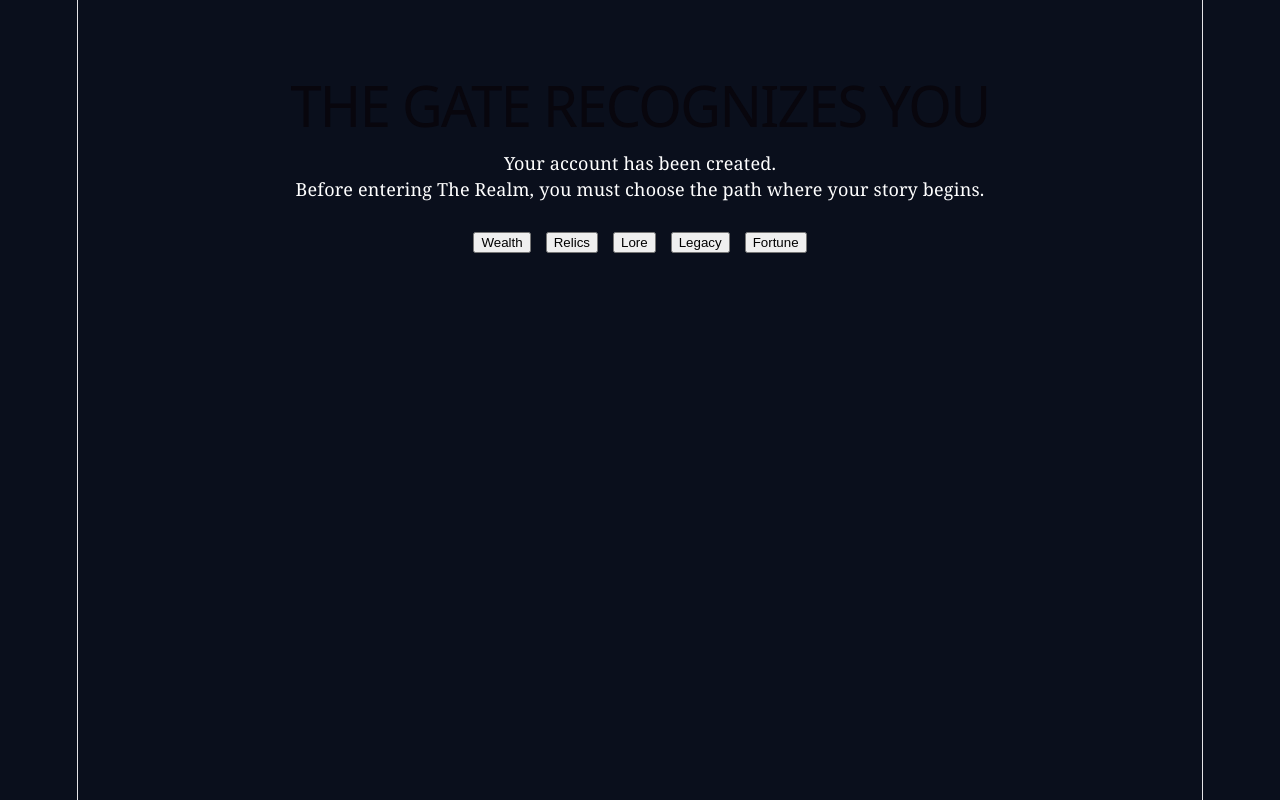
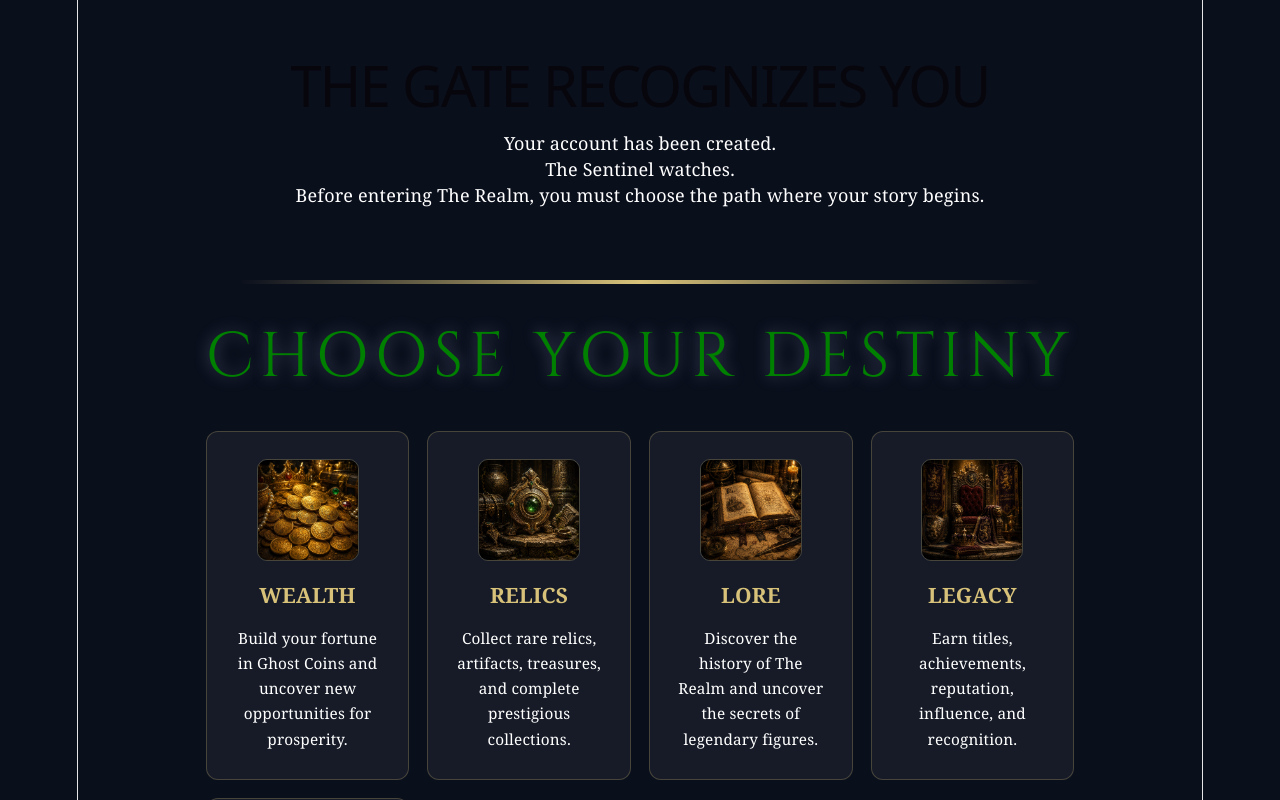
Before and after one commit to fperry64/the-realm, a React app in the folder web/: page /choose-destiny in a window 1280 px wide. Shown: the top 800 px of the page. Built offline with nearby package versions, Linux system fonts and the light colour scheme; the HTML template or start-up script is replaced by a standard one.

Commit message:
Add Vercel configuration for URL rewrites

```diff
--- a/web/src/ChooseDestiny.css
+++ b/web/src/ChooseDestiny.css
@@ -1,12 +1,6 @@
 .choose-destiny-page {
+  max-width: 1200px;
+  margin: 0 auto;
+  padding: 40px 20px;
   text-align: center;
-  padding: 60px 20px;
 }
-
-.destiny-buttons {
-  display: flex;
-  justify-content: center;
-  gap: 15px;
-  flex-wrap: wrap;
-  margin-top: 30px;
-}
--- a/web/src/pages/ChooseDestiny.jsx
+++ b/web/src/pages/ChooseDestiny.jsx
@@ -1,8 +1,15 @@
 import '../ChooseDestiny.css'
+
+import wealthImg from '../assets/wealth.png'
+import relicsImg from '../assets/relics.png'
+import loreImg from '../assets/lore.png'
+import legacyImg from '../assets/legacy.png'
+import fortuneImg from '../assets/fortune.png'
 
 function ChooseDestiny() {
   return (
     <div className="choose-destiny-page">
+
       <h1>THE GATE RECOGNIZES YOU</h1>
 
       <p>
@@ -10,16 +17,81 @@ function ChooseDestiny() {
       </p>
 
       <p>
+        The Sentinel watches.
+      </p>
+
+      <p>
         Before entering The Realm, you must choose the path where your story begins.
       </p>
 
-      <div className="destiny-buttons">
-        <button>Wealth</button>
-        <button>Relics</button>
-        <button>Lore</button>
-        <button>Legacy</button>
-        <button>Fortune</button>
+      <div className="section-divider"></div>
+
+      <h2 className="legend-title">CHOOSE YOUR DESTINY</h2>
+
+      <div className="pursuit-grid">
+
+        <div className="pursuit-card">
+          <img
+            src={wealthImg}
+            alt="Wealth"
+            className="pursuit-icon"
+          />
+          <h3>WEALTH</h3>
+          <p>
+            Build your fortune in Ghost Coins and uncover new opportunities for prosperity.
+          </p>
+        </div>
+
+        <div className="pursuit-card">
+          <img
+            src={relicsImg}
+            alt="Relics"
+            className="pursuit-icon"
+          />
+          <h3>RELICS</h3>
+          <p>
+            Collect rare relics, artifacts, treasures, and complete prestigious collections.
+          </p>
+        </div>
+
+        <div className="pursuit-card">
+          <img
+            src={loreImg}
+            alt="Lore"
+            className="pursuit-icon"
+          />
+          <h3>LORE</h3>
+          <p>
+            Discover the history of The Realm and uncover the secrets of legendary figures.
+          </p>
+        </div>
+
+        <div className="pursuit-card">
+          <img
+            src={legacyImg}
+            alt="Legacy"
+            className="pursuit-icon"
+          />
+          <h3>LEGACY</h3>
+          <p>
+            Earn titles, achievements, reputation, influence, and recognition.
+          </p>
+        </div>
+
+        <div className="pursuit-card">
+          <img
+            src={fortuneImg}
+            alt="Fortune"
+            className="pursuit-icon"
+          />
+          <h3>FORTUNE</h3>
+          <p>
+            Challenge fate through games, events, risks, and rewards.
+          </p>
+        </div>
+
       </div>
+
     </div>
   )
 }
```
